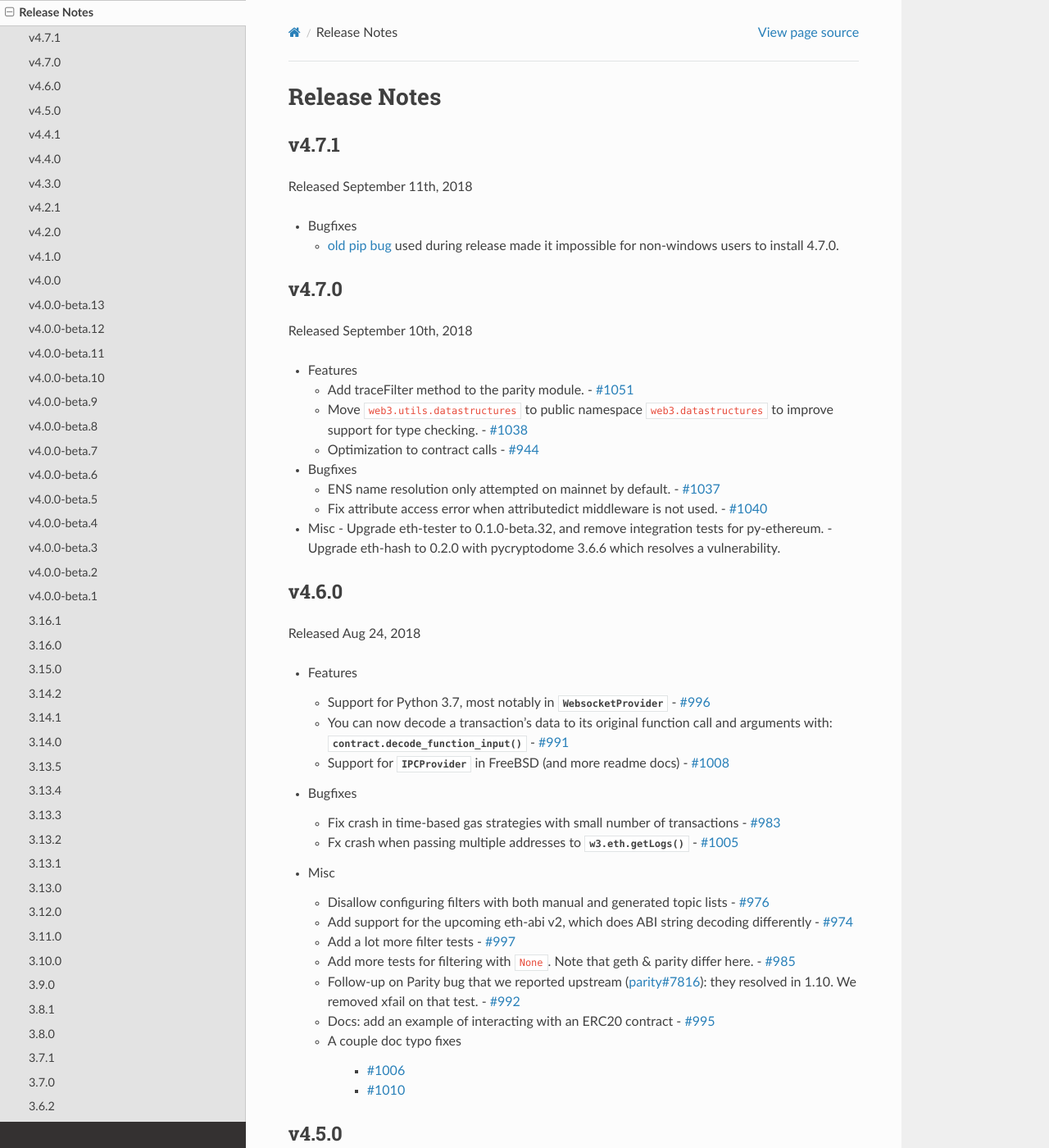
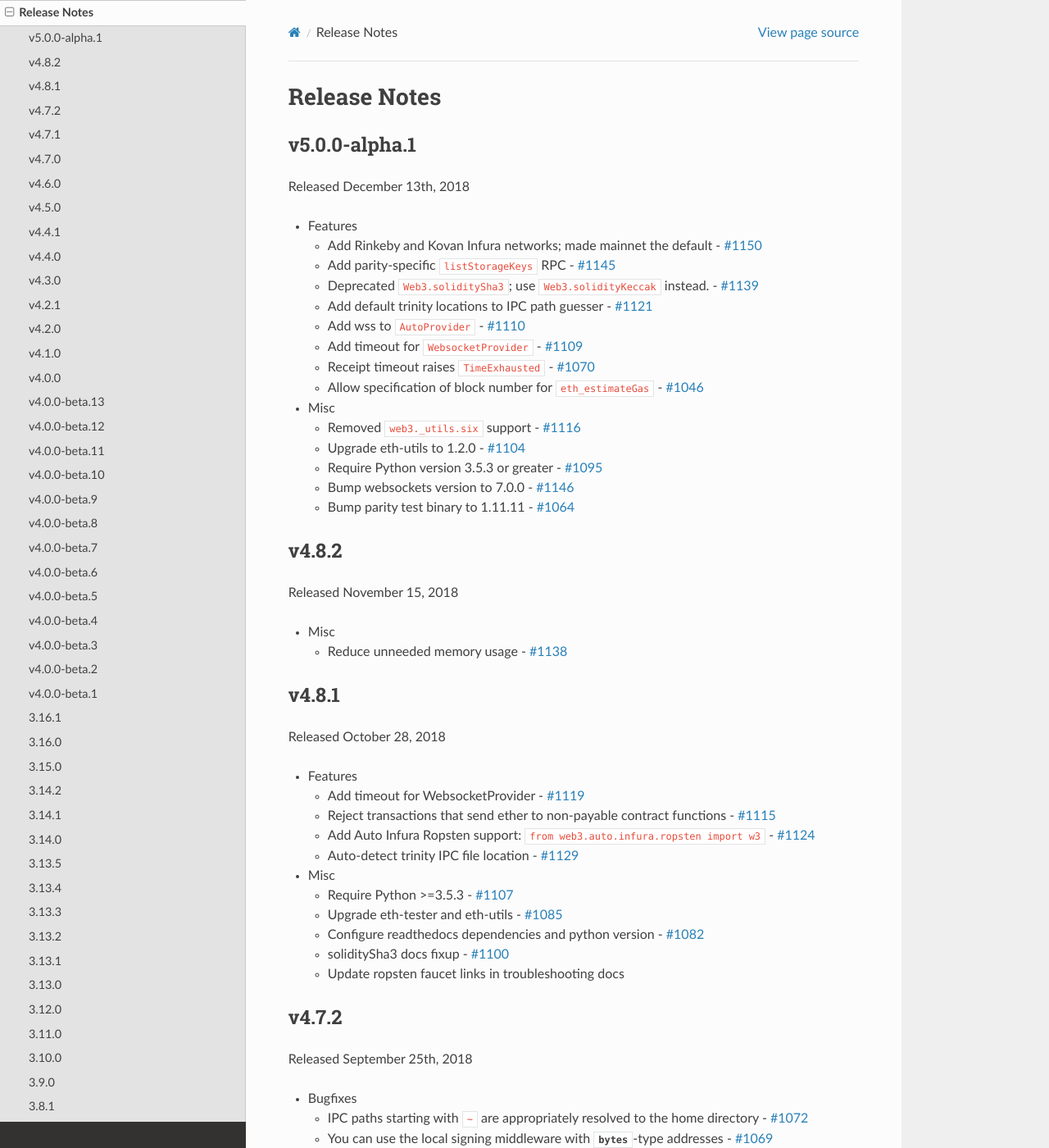
Before and after one commit to shuziren/web3.py, a Sphinx documentation site: the page built from docs/releases.rst, in a window 1280 px wide and 1400 px high. Shown: the whole window at 82% size. Built offline with Sphinx 7.4.7 and the Read the Docs theme 2.0.0, drawn with Linux system fonts in a browser that asks for light colours; cross-references to code outside the pages are shown as plain code.

Commit message:
v5.0.0-alpha.1 release notes

```diff
--- a/docs/releases.rst
+++ b/docs/releases.rst
@@ -1,5 +1,93 @@
 Release Notes
 =============
+
+v5.0.0-alpha.1
+--------------
+
+Released December 13th, 2018
+
+- Features
+
+  - Add Rinkeby and Kovan Infura networks; made mainnet the default
+    - `#1150 <https://github.com/ethereum/web3.py/pull/1150>`_
+  - Add parity-specific ``listStorageKeys`` RPC
+    - `#1145 <https://github.com/ethereum/web3.py/pull/1145>`_
+  - Deprecated ``Web3.soliditySha3``; use ``Web3.solidityKeccak`` instead.
+    - `#1139 <https://github.com/ethereum/web3.py/pull/1139>`_
+  - Add default trinity locations to IPC path guesser
+    - `#1121 <https://github.com/ethereum/web3.py/pull/1121>`_
+  - Add wss to ``AutoProvider``
+    - `#1110 <https://github.com/ethereum/web3.py/pull/1110>`_
+  - Add timeout for ``WebsocketProvider``
+    - `#1109 <https://github.com/ethereum/web3.py/pull/1109>`_
+  - Receipt timeout raises ``TimeExhausted``
+    - `#1070 <https://github.com/ethereum/web3.py/pull/1070>`_
+  - Allow specification of block number for ``eth_estimateGas``
+    - `#1046 <https://github.com/ethereum/web3.py/pull/1046>`_
+
+
+- Misc
+
+  - Removed ``web3._utils.six`` support
+    - `#1116 <https://github.com/ethereum/web3.py/pull/1116>`_
+  - Upgrade eth-utils to 1.2.0
+    - `#1104 <https://github.com/ethereum/web3.py/pull/1104>`_
+  - Require Python version 3.5.3 or greater
+    - `#1095 <https://github.com/ethereum/web3.py/pull/1095>`_
+  - Bump websockets version to 7.0.0
+    - `#1146 <https://github.com/ethereum/web3.py/pull/1146>`_
+  - Bump parity test binary to 1.11.11
+    - `#1064 <https://github.com/ethereum/web3.py/pull/1064>`_
+
+
+v4.8.2
+--------
+
+Released November 15, 2018
+
+- Misc
+
+  - Reduce unneeded memory usage
+    - `#1138 <https://github.com/ethereum/web3.py/pull/1138>`_
+
+v4.8.1
+--------
+
+Released October 28, 2018
+
+- Features
+
+  - Add timeout for WebsocketProvider
+    - `#1119 <https://github.com/ethereum/web3.py/pull/1119>`_
+  - Reject transactions that send ether to non-payable contract functions
+    - `#1115 <https://github.com/ethereum/web3.py/pull/1115>`_
+  - Add Auto Infura Ropsten support: ``from web3.auto.infura.ropsten import w3``
+    - `#1124 <https://github.com/ethereum/web3.py/pull/1124>`_
+  - Auto-detect trinity IPC file location
+    - `#1129 <https://github.com/ethereum/web3.py/pull/1129>`_
+- Misc
+
+  - Require Python >=3.5.3
+    - `#1107 <https://github.com/ethereum/web3.py/pull/1107>`_
+  - Upgrade eth-tester and eth-utils
+    - `#1085 <https://github.com/ethereum/web3.py/pull/1085>`_
+  - Configure readthedocs dependencies and python version
+    - `#1082 <https://github.com/ethereum/web3.py/pull/1082>`_
+  - soliditySha3 docs fixup
+    - `#1100 <https://github.com/ethereum/web3.py/pull/1100>`_
+  - Update ropsten faucet links in troubleshooting docs
+
+v4.7.2
+--------
+
+Released September 25th, 2018
+
+- Bugfixes
+
+  - IPC paths starting with ``~`` are appropriately resolved to the home directory
+    - `#1072 <https://github.com/ethereum/web3.py/pull/1072>`_
+  - You can use the local signing middleware with :class:`bytes`-type addresses
+    - `#1069 <https://github.com/ethereum/web3.py/pull/1069>`_
 
 v4.7.1
 --------
```
